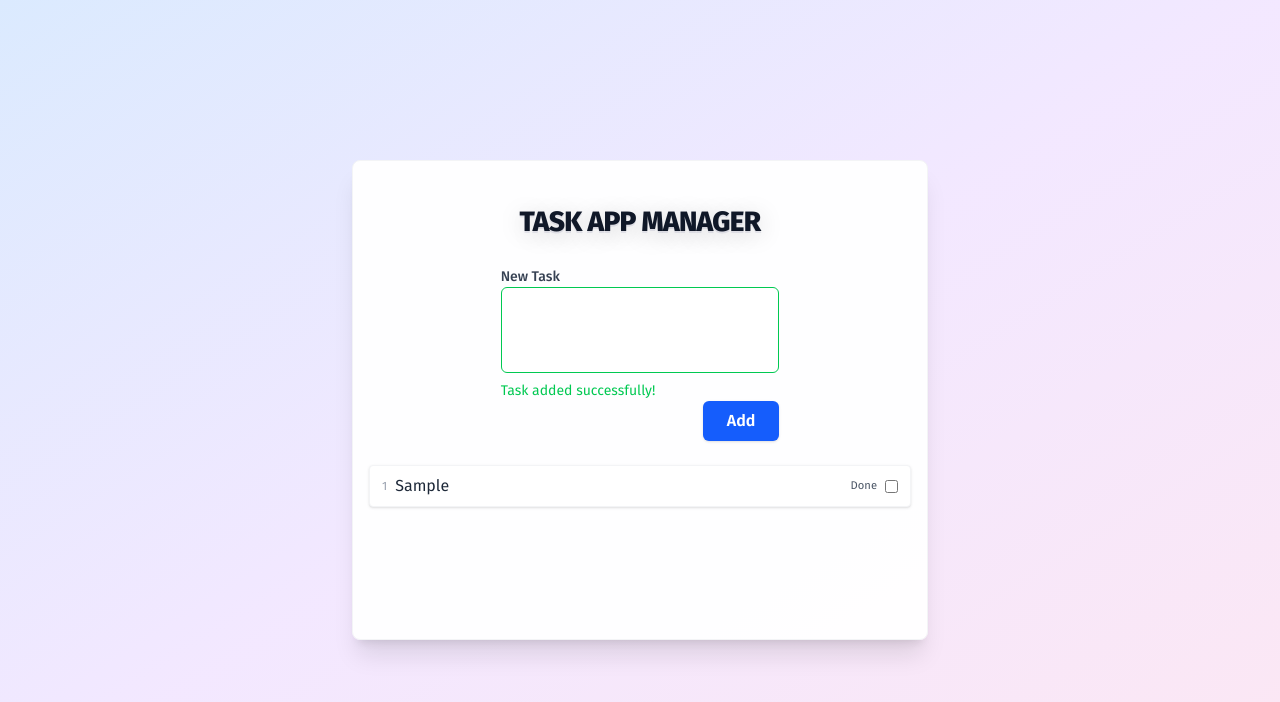
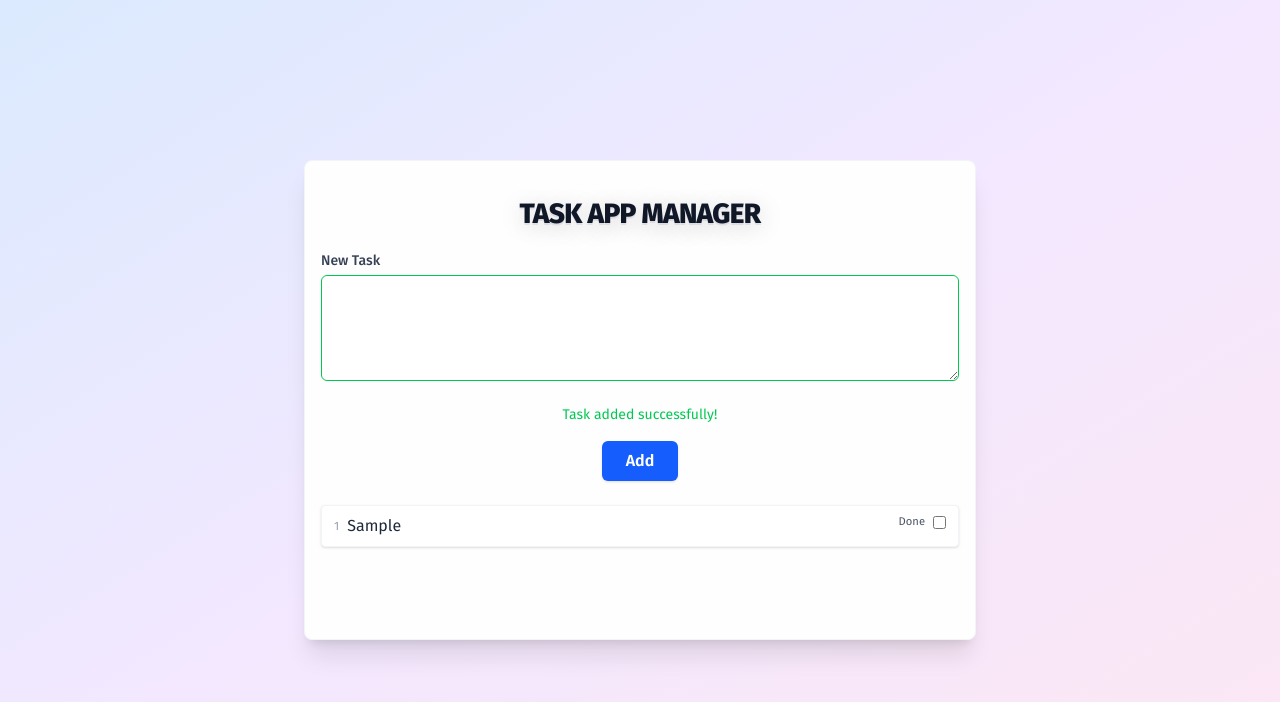
Before and after one commit to DiegoRoar/todo-tailwind-and-vue, a Vue app: page / in a window 1280 px wide. Both pictures are taken after typing "Sample" into the empty fields and a click on the button "Add". Shown: the top 702 px of the page. Built offline with nearby package versions, Linux system fonts and the light colour scheme.

Commit message:
text area
text area and design

```diff
--- a/src/App.vue
+++ b/src/App.vue
@@ -3,9 +3,9 @@
     class="min-h-screen flex items-center justify-center bg-gradient-to-br from-blue-100 via-purple-100 to-pink-100"
   >
     <div
-      class="w-full max-w-xl mx-auto min-h-screen md:min-h-[60vh] bg-white/95 shadow-xl border border-gray-100 rounded-lg flex flex-col items-center p-4"
+      class="w-full max-w-2xl mx-auto min-h-screen md:min-h-[60vh] bg-white/95 shadow-xl border border-gray-100 rounded-lg flex flex-col items-center p-4"
     >
-      <h1 class="title-h1 text-[min(6vw,28px)] text-center my-6 tracking-tight">
+      <h1 class="title-h1 text-[min(6vw,28px)] text-center my-4 tracking-tight">
         {{ title }}
       </h1>
       <FormTasks @add-task="addTask" />
--- a/src/components/forms/FormTasks.vue
+++ b/src/components/forms/FormTasks.vue
@@ -1,5 +1,8 @@
 <template>
-  <form @submit.prevent="formSubmitted">
+  <form
+    @submit.prevent="formSubmitted"
+    class="flex flex-col gap-4 w-full justify-center items-center"
+  >
     <BaseInput
       label="New Task"
       v-model="newTask"
@@ -52,6 +55,8 @@ function clearMessages() {
 <style scoped>
 .button-container {
   display: flex;
+  flex-direction: column;
+  align-items: flex-end;
   justify-content: flex-end;
 }
 </style>
--- a/src/components/forms/TaskList.vue
+++ b/src/components/forms/TaskList.vue
@@ -3,11 +3,13 @@
     <li
       v-for="(task, index) in props.tasks"
       :key="task.id"
-      class="flex items-center gap-2 bg-white border border-gray-100 rounded px-3 py-2 shadow-sm text-gray-800 text-base"
+      class="flex items-start gap-2 bg-white border border-gray-100 rounded px-3 py-2 shadow-sm text-gray-800 text-base"
     >
-      <span class="text-xs text-gray-400">{{ index + 1 }}</span>
-      <span class="flex-1 truncate">{{ task.title }}</span>
-      <label class="flex items-center gap-2 text-sm text-gray-600">
+      <span class="text-xs text-gray-400 mt-1">{{ index + 1 }}</span>
+      <span class="flex-1 break-words whitespace-pre-line min-w-0">{{
+        task.title
+      }}</span>
+      <label class="flex items-center gap-2 text-sm text-gray-600 select-none">
         <small>Done</small>
         <input
           type="checkbox"
--- a/src/components/inputs/BaseInput.vue
+++ b/src/components/inputs/BaseInput.vue
@@ -1,8 +1,8 @@
 <template>
   <div class="flex flex-col gap-1 w-full">
-    <label v-if="props.label" class="label-default w-full">
+    <label v-if="props.label" class="label-default w-full flex flex-col gap-1">
       {{ props.label }}
-      <input
+      <textarea
         :id="props.id"
         :type="props.type || 'text'"
         :placeholder="props.placeholder"
@@ -11,7 +11,7 @@
         :aria-invalid="props.ariaInvalid === true ? 'true' : undefined"
         :class="[$attrs.class]"
         @input="onInput"
-        maxlength="50"
+        maxlength="250"
       />
     </label>
   </div>
```
